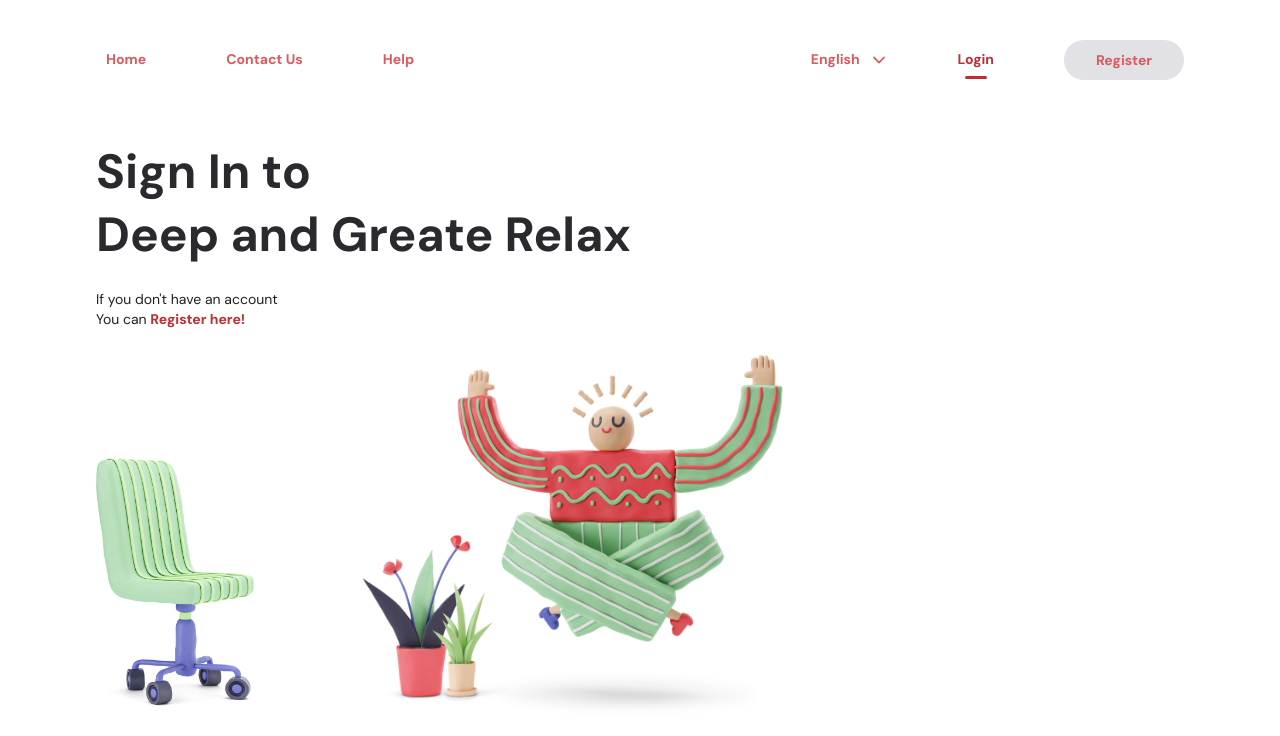
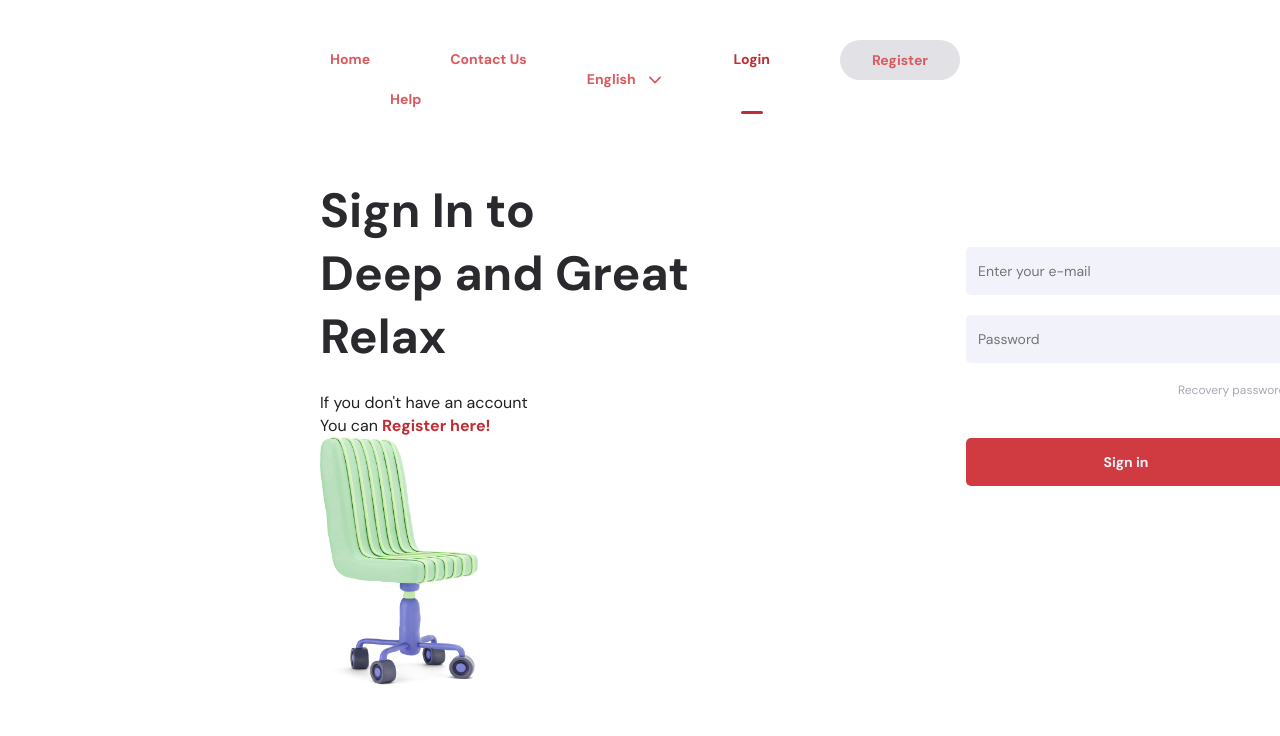
Before and after one commit to tarcizio-barbosa/rlxr, a React (Vite) app: page / in a window 1280 px wide. Shown: the top 736 px of the page. Built offline with nearby package versions, Linux system fonts and the light colour scheme.

Commit message:
finish styles

```diff
--- a/src/App.module.scss
+++ b/src/App.module.scss
@@ -1,7 +1,7 @@
 .appWrapper {
   // Positioning
-  margin-left: 6rem;
-  margin-right: 6rem;
+  margin-left: 20rem;
+  margin-right: 20rem;
 
   // Display & Boxmodel
   max-width: 100%;
@@ -35,7 +35,7 @@
   }
 }
 
-.iconWapper {
+.iconWrapper {
   // Display & Boxmodel
   display: flex;
   align-items: center;
@@ -47,6 +47,7 @@
   margin-top: 3.75rem;
 
   // Display & Boxmodel
+  width: 180%;
 
   // Color
 
@@ -81,7 +82,7 @@
 
     // Text
     line-height: 140%;
-    font-size: 0.875rem;
+    font-size: 1rem;
 
     // Other
 
@@ -98,7 +99,7 @@
   }
 }
 
-.ilustrations {
+.illustrations {
   .chair {
     width: 158px;
     height: 270px;
@@ -111,3 +112,28 @@
     height: 399px;
   }
 }
+
+.loginContainer {
+  // width: 100%;
+  display: flex;
+
+  form {
+    margin-top: 8rem;
+
+    p {
+      display: flex;
+      justify-content: flex-end;
+
+      color: var(--neutralColor300);
+
+      line-height: 120%;
+      font-size: 0.75rem;
+
+      cursor: pointer;
+
+      &:hover {
+        color: var(--primaryColorDark);
+      }
+    }
+  }
+}
--- a/src/App.tsx
+++ b/src/App.tsx
@@ -4,6 +4,8 @@ import { NavLink } from './components/NavLink';
 
 import styles from './App.module.scss';
 import { SecondaryButton } from './components/SecondaryButton';
+import { Input } from './components/Input';
+import { PrimaryButton } from './components/PrimaryButton';
 
 export function App() {
   return (
@@ -15,7 +17,7 @@ export function App() {
           <NavLink linkName="Help" />
         </div>
         <div className={styles.navTwoContainer}>
-          <div className={styles.iconWapper}>
+          <div className={styles.iconWrapper}>
             <NavLink linkName="English" />
             <IoChevronDown size={18} color="#D95A5F" />
           </div>
@@ -24,19 +26,19 @@ export function App() {
         </div>
       </div>
 
+      <section className={styles.loginContainer}>
         <main className={styles.heroWrapper}>
           <h1>
             Sign In to
             <br />
-          Deep and Greate Relax
+            Deep and Great Relax
           </h1>
           <p>
             If you don't have an account
             <br />
             You can <span>Register here!</span>
           </p>
-      </main>
-      <div className={styles.ilustrations}>
+          <div className={styles.illustrations}>
             <img src="/chair.png" alt="Chair" className={styles.chair} />
             <img
               src="/meditation.png"
@@ -44,6 +46,15 @@ export function App() {
               className={styles.meditation}
             />
           </div>
+        </main>
+
+        <form action="">
+          <Input nameAndId="email" placeholderName="Enter your e-mail" />
+          <Input nameAndId="password" placeholderName="Password" isPasswordInput={true} />
+          <p>Recovery password</p>
+          <PrimaryButton primaryButtonText="Sign in" />
+        </form>
+      </section>
     </div>
   );
 }
--- a/src/components/Input/index.tsx
+++ b/src/components/Input/index.tsx
@@ -1,5 +1,3 @@
-import { IoEye } from 'react-icons/io5';
-
 import styles from './styles.module.scss';
 
 type InputProps = {
@@ -16,12 +14,11 @@ export function Input({
   return (
     <div className={styles.inputWrapper}>
       <input
-        type="text"
+        type={isPasswordInput ? "password" : "text"}
         name={nameAndId}
         id={nameAndId}
         placeholder={placeholderName}
       />
-      {isPasswordInput ? <IoEye size={24} /> : ''}
     </div>
   );
 }
--- a/src/components/Input/styles.module.scss
+++ b/src/components/Input/styles.module.scss
@@ -0,0 +1,36 @@
+.inputWrapper {
+  // Positioning
+  margin-bottom: 1.25rem;
+  margin-left: 10rem;
+
+  // Display & Boxmodel
+
+  // Color
+
+  // Text
+
+  // Other
+
+  input {
+    // Display & Boxmodel
+    width: 20rem;
+    height: 3rem;
+    padding: 0.75rem;
+    border-radius: 5px;
+    border: none;
+
+    // Color
+    background: var(--neutralColor100);
+    color: var(--neutralColor800);
+
+    // Text
+    line-height: 140%;
+    font-size: 0.875rem;
+
+    // Other
+
+    &:focus {
+      outline: 2px solid var(--primaryColorDark);
+    }
+  }
+}
--- /dev/null
+++ b/src/components/PrimaryButton/index.tsx
@@ -0,0 +1,11 @@
+import styles from './styles.module.scss';
+
+type PrimaryButtonProps = {
+  primaryButtonText: string;
+};
+
+export function PrimaryButton({ primaryButtonText }: PrimaryButtonProps) {
+  return (
+    <button className={styles.primaryButton}>{primaryButtonText}</button>
+  );
+}
--- /dev/null
+++ b/src/components/PrimaryButton/styles.module.scss
@@ -0,0 +1,33 @@
+.primaryButton {
+  // Diplay & Boxmodel
+  margin-top: 2.5rem;
+  margin-left: 10rem;
+  width: 20rem;
+  height: 3rem;
+  border-radius: 5px;
+  border: none;
+  padding: 1rem;
+
+  // Color
+  background: var(--primaryColorMid);
+  color: var(--neutralColor100);
+
+  // Text
+  font-weight: bold;
+  line-height: 120%;
+  font-size: 0.875rem;
+  text-align: center;
+
+  // Other
+  cursor: pointer;
+  transition: 0.2s;
+
+  &:hover {
+    background: var(--primaryColorLight);
+    color: var(--neutralColor100);
+  }
+
+  &:focus {
+    border: 5px solid var(--primaryColorLight)
+  }
+}
```
Lines whose indentation alone changed are shown as unchanged.
